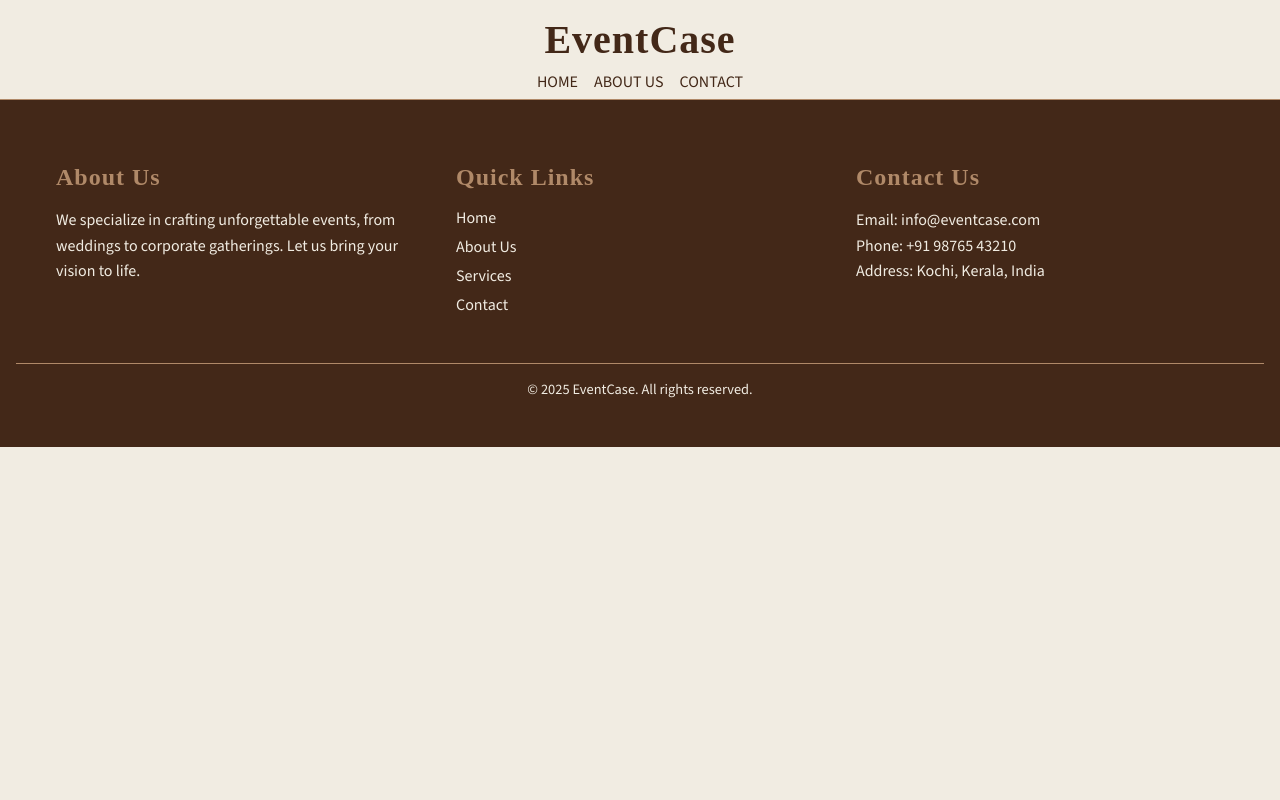
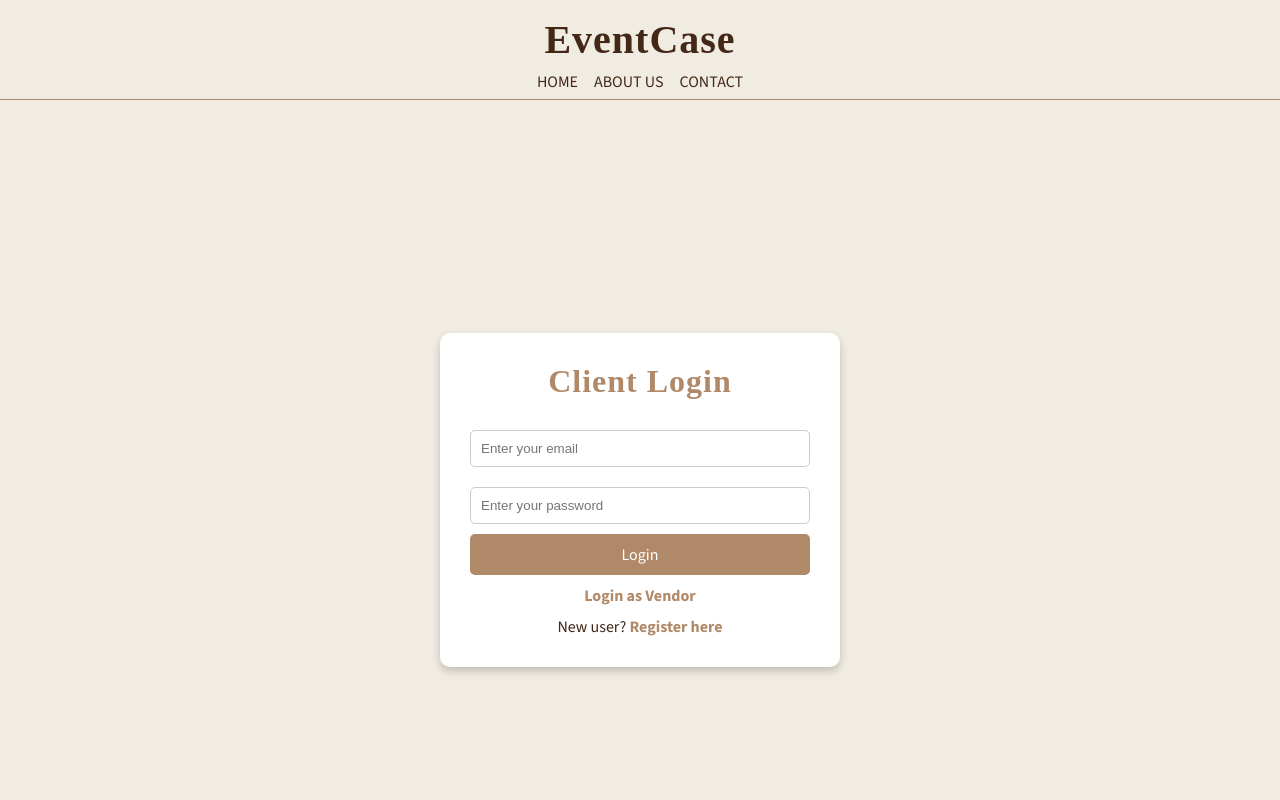
Before and after one commit to sreelakshmyaj/EventCase, a React (Create React App) app in the folder frontend/: page /login in a window 1280 px wide. Shown: the top 800 px of the page. Built offline with nearby package versions, Linux system fonts and the light colour scheme; a web font is replaced by a local one.

Commit message:
Created login and register pages

```diff
--- a/frontend/src/App.css
+++ b/frontend/src/App.css
@@ -441,6 +441,119 @@ a:hover {
     box-shadow: 0 4px 8px rgba(0, 0, 0, 0.2);
 }
 
+/* Login */
+.login-page {
+    background: #f1ece2;
+    min-height: 100vh;
+    display: flex;
+    justify-content: center;
+    align-items: center;
+}
+
+.login-container {
+    background: white;
+    padding: 30px;
+    border-radius: 10px;
+    box-shadow: 0 4px 8px rgba(0, 0, 0, 0.2);
+    text-align: center;
+    width: 100%;
+    max-width: 400px;
+}
+
+.login-container h1 {
+    color: #b08968;
+    margin-bottom: 20px;
+}
+
+.login-container input {
+    width: 100%;
+    padding: 10px;
+    margin: 10px 0;
+    border: 1px solid #ccc;
+    border-radius: 5px;
+}
+
+.login-container button {
+    width: 100%;
+    padding: 10px;
+    background: #b08968;
+    color: white;
+    border: none;
+    border-radius: 5px;
+    font-size: 1rem;
+    cursor: pointer;
+    transition: background 0.3s;
+}
+
+.login-container button:hover {
+    background: #9a7153;
+}
+
+.switch-text, .register-text {
+    margin-top: 10px;
+}
+
+.switch-text a, .register-text span {
+    color: #b08968;
+    text-decoration: none;
+    font-weight: bold;
+    cursor: pointer;
+}
+
+.switch-text a:hover, .register-text span:hover {
+    text-decoration: underline;
+}
+
+/* Register */
+.register-page {
+    background: #f1ece2;
+    min-height: 100vh;
+    display: flex;
+    justify-content: center;
+    align-items: center;
+}
+
+.register-container {
+    background: white;
+    padding: 30px;
+    border-radius: 10px;
+    box-shadow: 0 4px 8px rgba(0, 0, 0, 0.2);
+    text-align: center;
+    width: 100%;
+    max-width: 400px;
+}
+
+.register-container h1 {
+    color: #b08968;
+    margin-bottom: 20px;
+}
+
+.register-container input {
+    width: 100%;
+    padding: 10px;
+    margin: 10px 0;
+    border: 1px solid #ccc;
+    border-radius: 5px;
+}
+
+.register-container button {
+    width: 100%;
+    padding: 10px;
+    background: #b08968;
+    color: white;
+    border: none;
+    border-radius: 5px;
+    font-size: 1rem;
+    cursor: pointer;
+    transition: background 0.3s;
+}
+
+.register-container button:hover {
+    background: #9a7153;
+}
+
+
+
 @media screen and (max-width: 768px) {
     .hero .img_side {
         width: 30%;
--- a/frontend/src/App.js
+++ b/frontend/src/App.js
@@ -5,6 +5,8 @@ import Header from './components/Header';
 import AboutUs from './pages/AboutUs';
 import Contact from './pages/Contact';
 import Footer from './components/Footer';
+import Login from './pages/Login';
+import Register from './pages/Regiser';
 
 function App() {
   return(
@@ -14,6 +16,8 @@ function App() {
         <Route path="/" element={<Home />} />
         <Route path="/about" element={<AboutUs />} />
         <Route path="/contact" element={<Contact />} />
+        <Route path='/login' element={<Login />} />
+        <Route path='/register' element={<Register />} />
       </Routes>
       <Footer />
     </Router>
--- a/frontend/src/components/GetStarted.js
+++ b/frontend/src/components/GetStarted.js
@@ -1,6 +1,8 @@
 import React from 'react'
+import { useNavigate } from 'react-router-dom'
 
 const GetStarted = () => {
+    const navigate = useNavigate();
   return (
     <div className='get-started'>
             <h1 style={{textAlign: 'center'}}>Get Started With EventCase Now!</h1>
@@ -10,14 +12,14 @@ const GetStarted = () => {
                         <h2 style={{marginBottom: '10px'}}>Join as Client</h2>
                         <p>Plan your perfect event with ease</p>
                     </div>
-                    <button className='primary-btn'>Login</button>
+                    <button className='primary-btn' onClick={() => navigate("/login?type=client")}>Login</button>
                 </div>
                 <div className='box'>
                     <div className='top'>
                         <h2 style={{marginBottom: '10px'}}>Join as Vendor</h2>
                         <p>Join us and showcase your services</p>
                     </div>
-                    <button className='primary-btn'>Login</button>
+                    <button className='primary-btn' onClick={() => navigate("/login?type=vendor")}>Login</button>
                 </div>
             </div>
     </div>
--- /dev/null
+++ b/frontend/src/pages/Login.js
@@ -0,0 +1,37 @@
+import React from "react";
+import { useLocation, useNavigate } from "react-router-dom";
+
+const Login = () => {
+  const location = useLocation();
+  const params = new URLSearchParams(location.search);
+  const userType = params.get("type") || "client"; // Default to client
+  const navigate = useNavigate();
+
+  return (
+    <div className="login-page">
+      <div className="login-container">
+        <h1>{userType === "vendor" ? "Vendor Login" : "Client Login"}</h1>
+        <form>
+          <input type="email" placeholder="Enter your email" required />
+          <input type="password" placeholder="Enter your password" required />
+          <button type="submit">Login</button>
+        </form>
+        <p className="switch-text">
+          {userType === "client" ? (
+            <a href="/login?type=vendor">Login as Vendor</a>
+          ) : (
+            <a href="/login?type=client">Login as Client</a>
+          )}
+        </p>
+        <p className="register-text">
+          New user?{" "}
+          <span onClick={() => navigate(`/register?type=${userType}`)}>
+            Register here
+          </span>
+        </p>
+      </div>
+    </div>
+  );
+};
+
+export default Login;
--- /dev/null
+++ b/frontend/src/pages/Regiser.js
@@ -0,0 +1,28 @@
+import React from "react";
+import { useLocation } from "react-router-dom";
+
+const Register = () => {
+  const location = useLocation();
+  const params = new URLSearchParams(location.search);
+  const userType = params.get("type") || "client"; // Default to client
+
+  return (
+    <div className="register-page">
+      <div className="register-container">
+        <h1>{userType === "vendor" ? "Vendor Registration" : "Client Registration"}</h1>
+        <form>
+          <input type="text" placeholder="Full Name" required />
+          <input type="email" placeholder="Email Address" required />
+          <input type="password" placeholder="Create Password" required />
+          <input type="password" placeholder="Confirm Password" required />
+          <button type="submit">Register</button>
+        </form>
+        <p className="switch-text">
+          Already have an account? <a href={`/login?type=${userType}`}>Login here</a>
+        </p>
+      </div>
+    </div>
+  );
+};
+
+export default Register;
```
